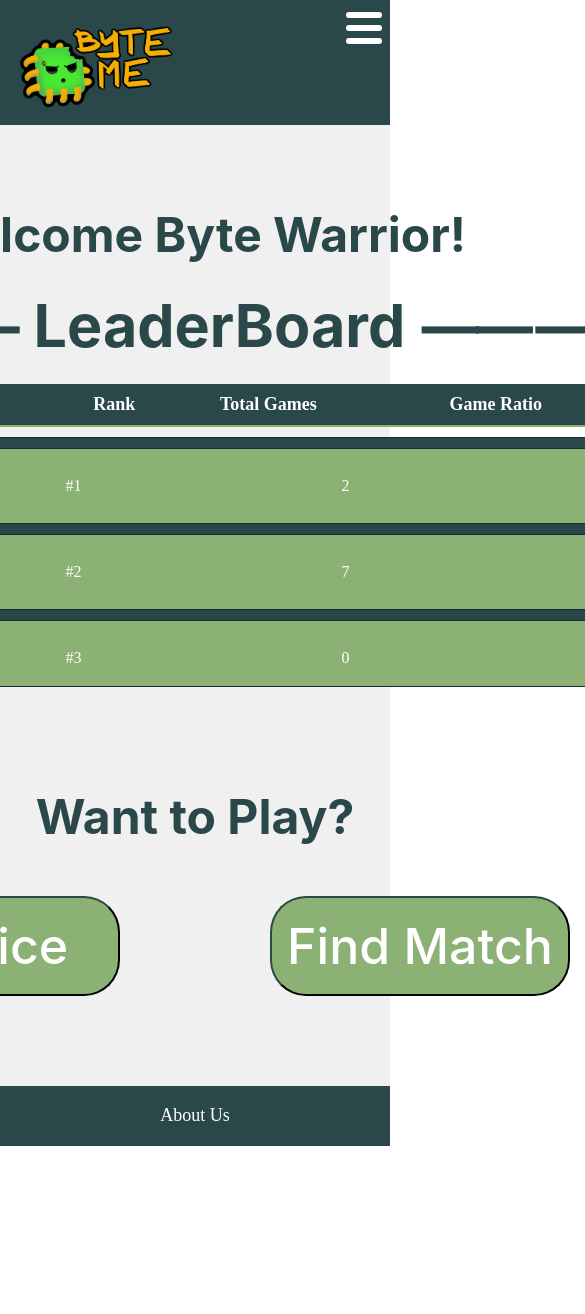
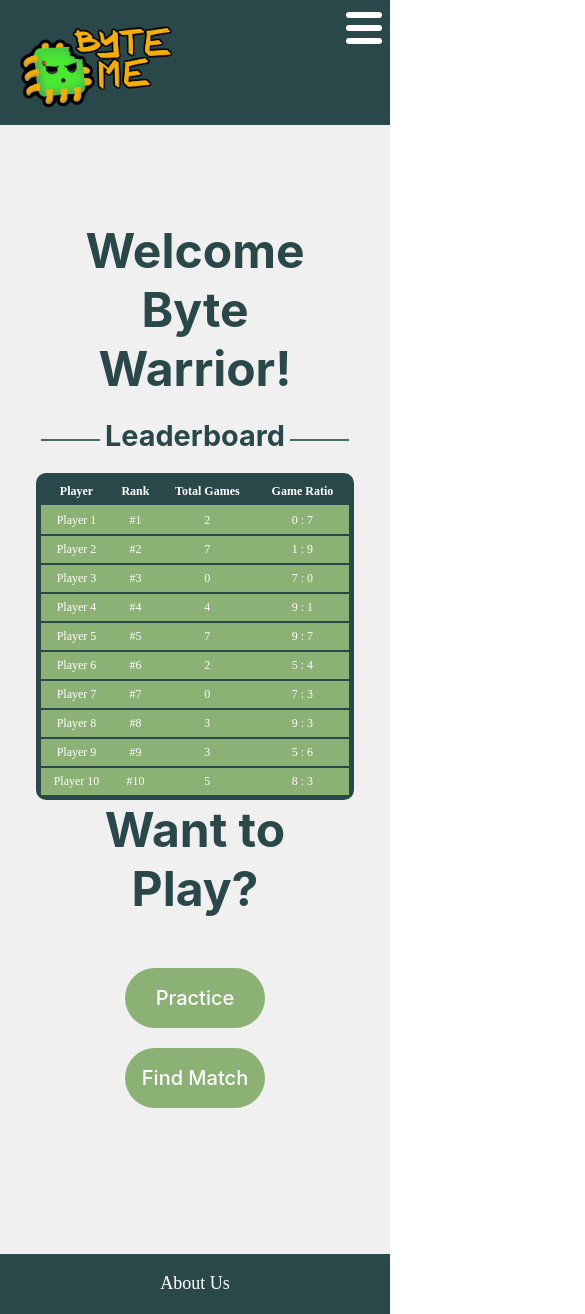
Before and after one commit to KendrickNguyen76/inf124-project, a React (Vite) app in the folder react_frontend/: page /dashboard in a window 390 px wide. Shown: the top 1314 px of the page, 585 px wide, since content can reach past the window. Before the commit the page ends 1146 px from the top, so only its background shows below. Built offline with nearby package versions, Linux system fonts and the light colour scheme; no server answers.

Commit message:
modify dashboard - frontend

```diff
--- a/react_frontend/src/Components/Pages/Dashboard.css
+++ b/react_frontend/src/Components/Pages/Dashboard.css
@@ -1,14 +1,9 @@
 .dashboard {
-    display: flex;
-    justify-content: center;
-    width: 100%;
-}
-
-.leadercontainer {
-    display: flex;
-    flex-direction: column;
-    justify-content: center;
-    text-align: center;
+  display: flex;
+  flex-direction: column;
+  align-items: center;
+  padding: 1rem;
+  margin-bottom: 40px;
 }
 
 .leader_dash_title {
@@ -23,85 +18,37 @@
 
 
 .leader_dash_title h1 {
-  font-size: 3.7rem;
   margin: 0;
   padding: 0;
   white-space: nowrap;
 }
 
-.leader_dash_hello h1{
-    display: flex;
-    justify-content: center;
-    text-align: center;
-    width: 100%;
-    margin-top: 0;
-    padding-top: 0;
-}
-.leader_dash_play h1{
-    display: flex;
-    justify-content: center;
-    text-align: center;
-    width: 100%;
-    margin-top: 60px;
-    padding-top: 30px;
-    margin-bottom: 0px;
-    padding-bottom: 0px;
+.leader_dash_hello h1,
+.leader_dash_play h1 {
+  text-align: center;
+  width: 100%;
+  margin-top: 0;
 }
 
-.leader_dash_title h1{
-    font-size: 3.7rem;
-    margin-top: 0;
-    padding-top: 0;
-    padding-bottom: 0;
-    margin-bottom: 0;
-  }
-
-.label_row,
-.data_row {
-  display: grid;
-  grid-template-columns: 2fr 1fr 1.1fr 2fr; /* use consistent ratios */
-  width: 100%;
-  max-width: 1000px;
-  margin: 0 auto;
-  padding: 10px 0;
-  box-sizing: border-box;
-  text-align: center;
+.practice_button,
+.match_button {
+  border-radius: 36px;
+  background-color: #8BB174;
+  width: 300px;
+  height: 100px;
+  color: #fff;
+  font-family: Inter, sans-serif;
+  font-size: 50px;
+  font-weight: 500;
+  border: none;
+  cursor: pointer;
+  transition: background-color 0.3s ease;
 }
 
-.label_row {
-  font-weight: bold;
-  font-size: 18px;
-  background-color: #2a4849;
-  color: white;
-  border-bottom: 2px solid #8BB174;
+.practice_button:hover,
+.match_button:hover {
+  background-color: #4E8141;
 }
-
-.data_row {
-  font-size: 16px;
-  color: white;
-  border-bottom: 1px solid #ddd;
-}
-
-.label_row span,
-.data_row span {
-  padding: 0 5px;
-  margin: 0;
-  overflow-wrap: break-word;
-}
-
-  .leaderboard_scroll {
-    max-height: 250px;
-    overflow-y: auto;
-    width: 100%;
-    max-width: 1000px;
-    margin: 10px auto;
-    border: 1px solid #182c2d;
-    padding: 10px;
-    box-sizing: border-box;
-    background-color: #2a4849;
-  }
-
-
 
   .click_to_play_section {
     display: flex;
@@ -114,60 +61,60 @@
     margin-bottom: 30px;
   }
 
-  .practice_button{
-    border-radius: 36px;
-    border-color:#2a4849;
-    background-color:  #8BB174;
-    width: 300px;
-    height: 100px;
-    flex-shrink: 0;
-    color: #FFFFFF;
-    text-align: center;
-    font-family: Inter;
-    font-size: 50px;
-    font-style: normal;
-    font-weight: 500;
-    line-height: normal;
-    margin-top: 0px;
-    padding-top: 0px;
-    padding-bottom: 0px;
-    margin-bottom: 0px;
+  /* Responsive Design */
+@media (max-width: 768px) {
+  .leader_dash_title h1 {
+    font-size: 2.5rem;
+    white-space: normal; /* Allow wrapping */
   }
+  .practice_button,
+  .match_button {
+    width: 200px;
+    height: 70px;
+    font-size: 30px;
+  }
+  .click_to_play_section {
+    gap: 50px;
+  }
+  .name_line {
+    width: 15%;
+  }
+  table {
+    min-width: unset;
+    font-size: 0.85rem;
+  }
+  th, td {
+    padding: 10px 6px;
+    font-size: 0.9rem;
+  }
+  .leaderboard_global_scroll {
+    padding: 5px;
+  }
+}
 
-  .practice_button:hover{
-    cursor: pointer;
-    border-radius: 36px;
-    background-color: #4E8141;
-    color: #fff;
-    text-decoration: none;
-    padding: 4px 8px;
+@media (max-width: 480px) {
+  .leader_dash_title h1 {
+    font-size: 1.8rem;
   }
-
-  .match_button{
-    border-radius: 36px;
-    border-color:#2a4849;
-    background-color:  #8BB174;
-    width: 300px;
-    height: 100px;
-    flex-shrink: 0;
-    color: #FFFFFF;
-    text-align: center;
-    font-family: Inter;
-    font-size: 50px;
-    font-style: normal;
-    font-weight: 500;
-    line-height: normal;
-    margin-top: 0px;
-    padding-top: 0px;
-    padding-bottom: 0px;
-    margin-bottom: 0px;
+  .practice_button,
+  .match_button {
+    width: 140px;
+    height: 60px;
+    font-size: 20px;
   }
-
-  .match_button:hover{
-    cursor: pointer;
-    border-radius: 36px;
-    background-color: #4E8141;
-    color: #fff;
-    text-decoration: none;
-    padding: 4px 8px;
+  .click_to_play_section {
+    flex-direction: column;
+    gap: 20px;
   }
+  .name_line {
+    width: 10%;
+  }
+  th, td {
+    font-size: 0.75rem;
+    padding: 6px 3px;
+  }
+  table {
+    font-size: 0.75rem;
+    min-width: unset;
+  }
+}
--- a/react_frontend/src/Components/Pages/Dashboard.jsx
+++ b/react_frontend/src/Components/Pages/Dashboard.jsx
@@ -5,7 +5,9 @@ import { useNavigate } from 'react-router-dom';
 
 const LeaderDashTitle = () => (
   <div className="leader_dash_title">
-    <h1> ⸺⸺ LeaderBoard ⸺⸺ </h1>
+    <div className="name_line"></div>
+      <h1> Leaderboard</h1>
+    <div className="name_line"></div>
 </div>
 );
 
@@ -17,27 +19,31 @@ const LeaderDashHello = () => (
   </div>
 );
 
-{/*leaderboard rank, title, etc. labels*/}
-const LeaderDashLabels = () => (
-  <div className="label_row">
-  <span>Player</span>
-  <span>Rank</span>
-  <span>Total Games</span>
-  <span>Game Ratio</span>
-</div>
-);
-
 {/*container for top 10 local leaderboard stats*/}
 const LeaderDashScrollable = () => (
-<div className="leaderboard_scroll">
+  <div className="table_container">
+    <div className="leaderboard_global_scroll">
+      <table>
+        <thead>
+          <tr>
+            <th>Player</th>
+            <th>Rank</th>
+            <th>Total Games</th>
+            <th>Game Ratio</th>
+          </tr>
+        </thead>
+        <tbody>
           {[...Array(10)].map((_, i) => (
-    <div key={i} className="data_row">
-      <span>Player {i + 1}</span>
-      <span>#{i + 1}</span>
-      <span>{Math.floor(Math.random() * 10)}</span>
-      <span>{Math.floor(Math.random() * 10)} : {Math.floor(Math.random() * 10)}</span>
+            <tr key={i}>
+              <td><span>Player {i + 1}</span></td>
+              <td><span>#{i + 1}</span></td>
+              <td><span>{Math.floor(Math.random() * 10)}</span></td>
+              <td><span>{Math.floor(Math.random() * 10)} : {Math.floor(Math.random() * 10)}</span></td>
+            </tr>
+          ))}
+        </tbody>
+      </table>
     </div>
-  ))}
   </div>
 );
 
@@ -67,14 +73,11 @@ const PlayButtons = () => {
 const Dashboard = () => {
   return(
     <div className = "dashboard">
-      <div className = "leadercontainer">
       <LeaderDashHello/>
       <LeaderDashTitle/>
-        <LeaderDashLabels/>
       <LeaderDashScrollable/>
       <LeaderDashPlay/>
       <PlayButtons/>
-      </div>
     </div>
   )
 };
```
Lines whose indentation alone changed are shown as unchanged.
